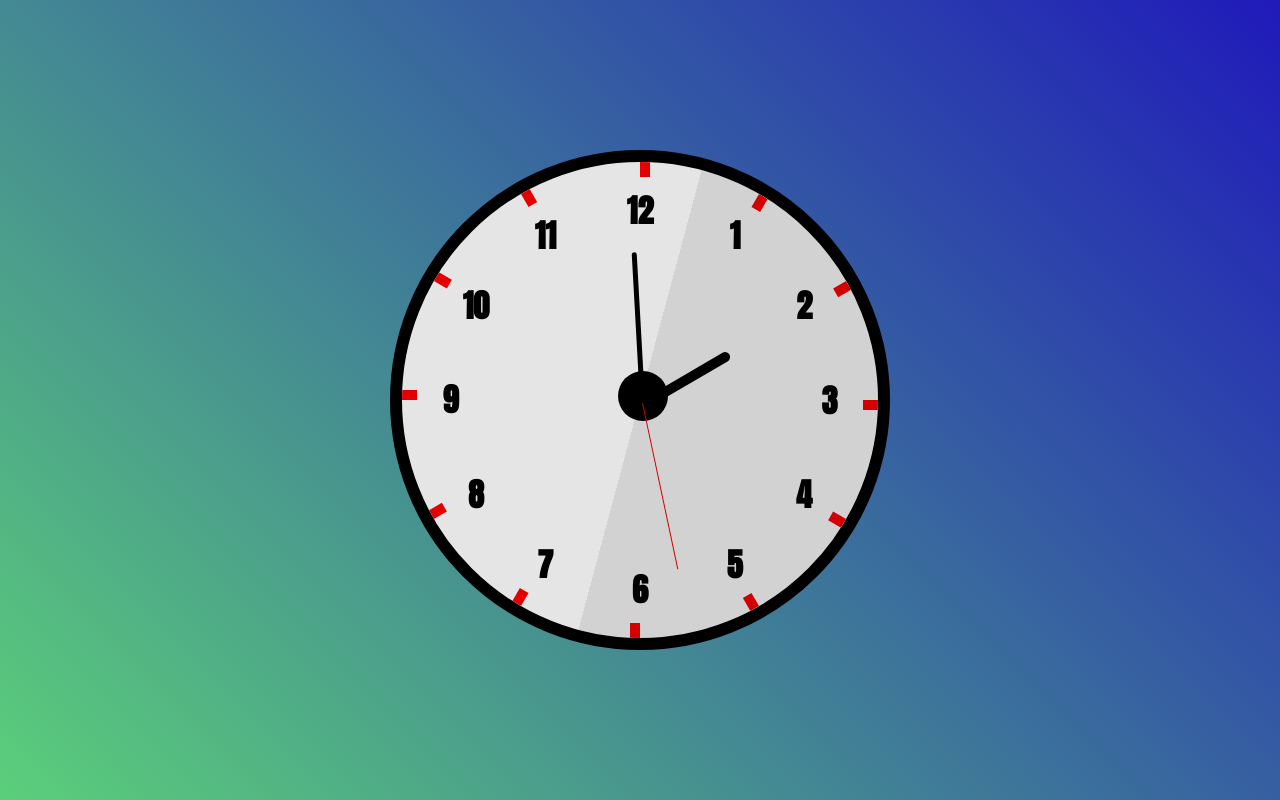
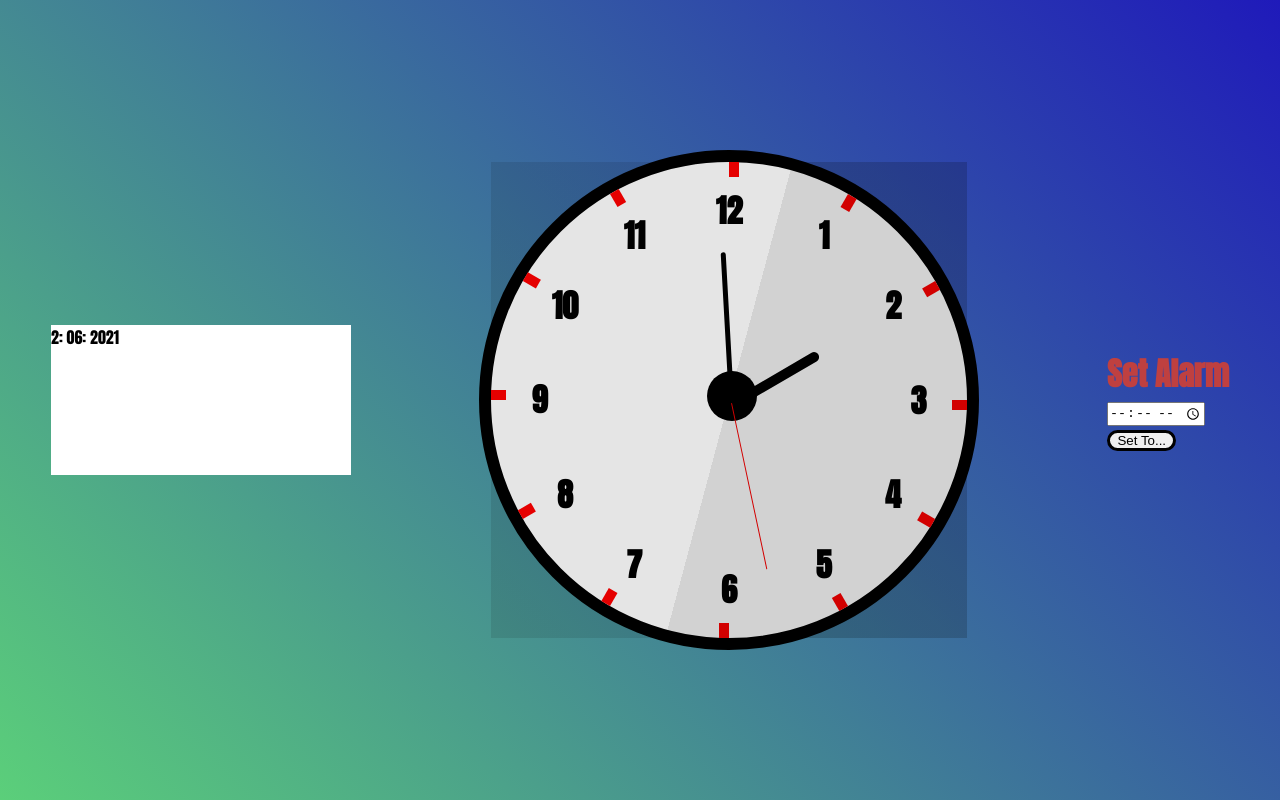
Before and after one commit to Mark-42-max/Analog-Clock, a plain HTML site: page index.html in a window 1280 px wide. Drawn offline with Linux system fonts and the light colour scheme.

Commit message:
Date and Alarm Attempt 1 failed

```diff
--- a/CSS/style.css
+++ b/CSS/style.css
@@ -7,6 +7,7 @@
 
 :root {
     font-family: 'Anton', sans-serif;
+    --font: 'Anton', sans-serif;
 }
 
 body {
@@ -28,7 +29,7 @@ body {
     height: 500px;
     border: 12px solid black;
     border-radius: 250px;
-    overflow: hidden;
+    /* overflow: hidden; */
 }
 
 .clock::after {
@@ -202,3 +203,16 @@ body {
     left: 50.5%;
     background-color: red;
 }
+
+.date {
+    position: relative;
+    width: 300px;
+    height: 150px;
+    background-color: white;
+    right: 10%;
+}
+
+.alarm {
+    position: relative;
+    left: 10%;
+}
--- a/JS/behavior.js
+++ b/JS/behavior.js
@@ -14,3 +14,21 @@ setInterval(function() {
     document.getElementById("minute").style.transform = `rotate(${mdeg}deg)`;
     document.getElementById("second").style.transform = `rotate(${sdeg}deg)`;
 }, 1000);
+
+
+// -------------------------------------------------------------------------------------------------------
+
+
+var date = document.getElementById("date");
+var v = new Date();
+var dd = v.getDate();
+var mm = v.getMonth();
+var yyyy = v.getFullYear();
+
+if (dd < 10) {
+    date.innerText = `0${dd}: ${mm}: ${yyyy}`;
+}
+
+if (mm < 10) {
+    date.innerText = `${dd}: 0${mm}: ${yyyy}`;
+}
--- a/index.html
+++ b/index.html
@@ -10,6 +10,11 @@
 </head>
 
 <body>
+
+    <div class="date">
+        <div id="date"></div>
+    </div>
+
     <div class="clock">
         <div class="num num1 point">
             <div>1</div>
@@ -56,6 +61,16 @@
 
     </div>
 
+    <div class="alarm">
+
+        <h1 style="color:hsl(0, 50%, 50%);">Set Alarm</h1>
+        <form id="alarmEvent">
+            <input type="time" id="alarmTime" placeholder="    hh: mm: ss">
+            <br>
+            <input type="button" value="  Set To...  " style="border: 3px solid black; border-radius: 15px;">
+        </form>
+    </div>
+
     <script src="/JS/behavior.js"></script>
 </body>
 
```
